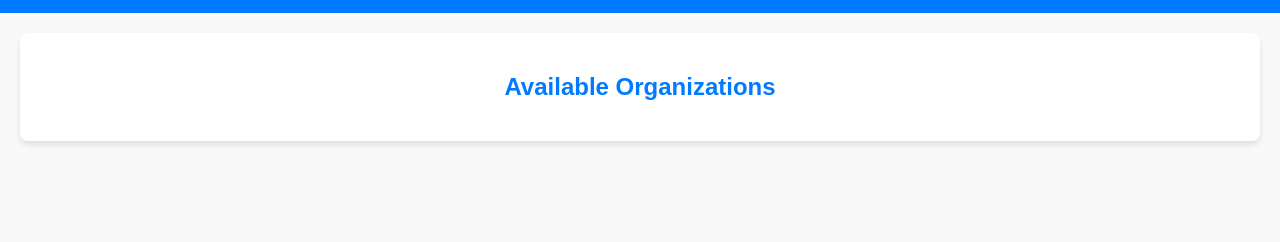
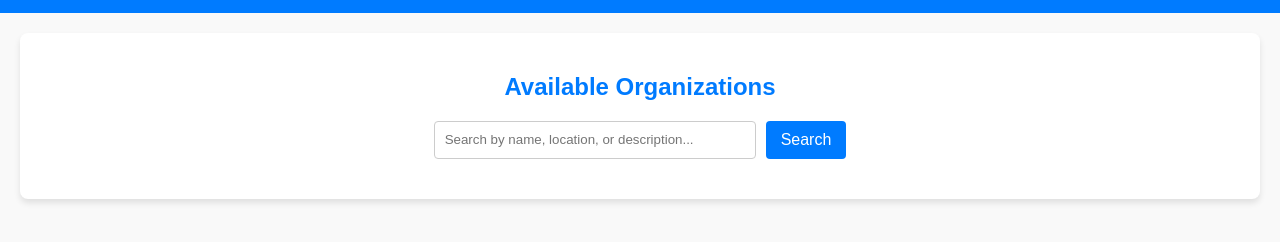
Before and after one commit to vaishnavikaleru/vaishnavikaleru-programming-2, a website: page public/index.html in a window 1280 px wide. Shown: the part 88-330 px from the top of the page. Drawn offline with Linux system fonts and the light colour scheme; no server answers.

Commit message:
Add dynamic filtering for organizations
- Integrated a search bar to filter organizations by name, location, or description.
- Enhanced UI with dynamic filtering functionality for better user experience.
- Updated JavaScript to handle organization filtering without additional API calls

```diff
--- a/package.json
+++ b/package.json
@@ -12,6 +12,7 @@
   "license": "ISC",
   "dependencies": {
     "bcrypt": "^5.1.1",
+    "cors": "^2.8.5",
     "express": "^4.21.1",
     "jsonwebtoken": "^9.0.2",
     "multer": "^1.4.5-lts.1",
--- a/public/index.html
+++ b/public/index.html
@@ -48,6 +48,33 @@
             color: #007bff;
             text-align: center;
             margin-bottom: 20px;
+        }
+
+        #filter-bar {
+            display: flex;
+            justify-content: center;
+            margin-bottom: 20px;
+        }
+
+        #filter-bar input {
+            width: 300px;
+            padding: 10px;
+            border: 1px solid #ccc;
+            border-radius: 4px;
+            margin-right: 10px;
+        }
+
+        #filter-bar button {
+            background-color: #007bff;
+            color: white;
+            border: none;
+            padding: 10px 15px;
+            border-radius: 4px;
+            cursor: pointer;
+        }
+
+        #filter-bar button:hover {
+            background-color: #0056b3;
         }
 
         #organization-list {
@@ -107,11 +134,17 @@
     </header>
     <main>
         <h2>Available Organizations</h2>
+        <div id="filter-bar">
+            <input type="text" id="search" placeholder="Search by name, location, or description...">
+            <button onclick="filterOrganizations()">Search</button>
+        </div>
         <div id="organization-list">
             <!-- Organizations will be dynamically loaded here -->
         </div>
     </main>
     <script>
+        let organizations = [];
+
         // Fetch and display organizations
         async function loadOrganizations() {
             try {
@@ -119,10 +152,23 @@
                 if (!response.ok) {
                     throw new Error('Failed to load organizations');
                 }
-                const organizations = await response.json();
+                organizations = await response.json();
+                displayOrganizations(organizations);
+            } catch (error) {
+                console.error('Error loading organizations:', error);
+                alert('Could not load organizations. Please try again later.');
+            }
+        }
+
+        // Display organizations in the list
+        function displayOrganizations(orgs) {
             const list = document.getElementById('organization-list');
             list.innerHTML = '';
-                organizations.forEach(org => {
+            if (orgs.length === 0) {
+                list.innerHTML = '<p>No organizations match your search.</p>';
+                return;
+            }
+            orgs.forEach(org => {
                 const card = document.createElement('div');
                 card.className = 'organization-card';
                 card.innerHTML = `
@@ -134,10 +180,17 @@
                 `;
                 list.appendChild(card);
             });
-            } catch (error) {
-                console.error('Error loading organizations:', error);
-                alert('Could not load organizations. Please try again later.');
         }
+
+        // Filter organizations by search input
+        function filterOrganizations() {
+            const searchValue = document.getElementById('search').value.toLowerCase();
+            const filtered = organizations.filter(org =>
+                org.name.toLowerCase().includes(searchValue) ||
+                org.location.toLowerCase().includes(searchValue) ||
+                org.description.toLowerCase().includes(searchValue)
+            );
+            displayOrganizations(filtered);
         }
 
         // Redirect to organization details
```
Also changed, not shown: 1 other file. Lines whose indentation alone changed are shown as unchanged.
